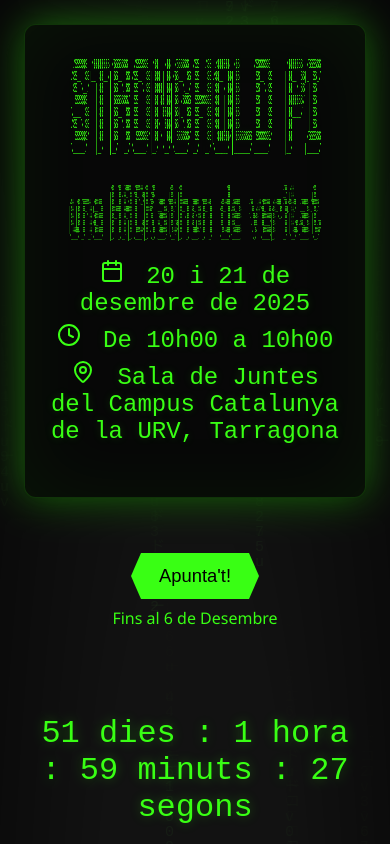
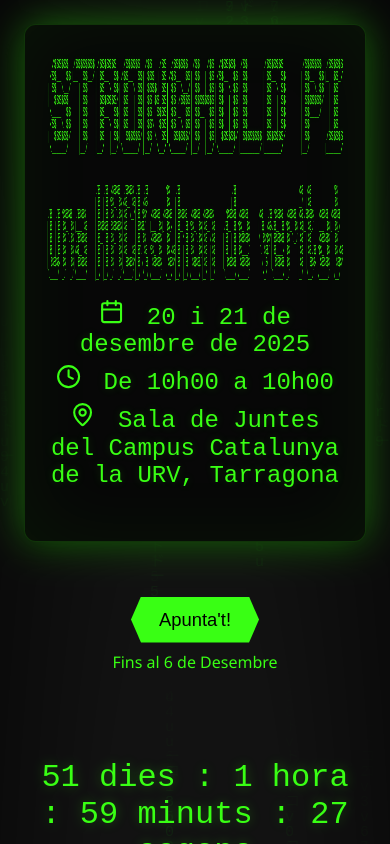
Before and after one commit to Huntterstrike/hackaton-web, a React (Create React App) app: page / in a window 390 px wide. Built offline with nearby package versions, Linux system fonts and the light colour scheme.

Commit message:
Retoques para movil

```diff
--- a/src/App.css
+++ b/src/App.css
@@ -62,19 +62,22 @@
 /* -------- Footer full‑bleed anclado al viewport (OPCIÓN A) -------- */
 .bottom-image {
   position: relative;
-  width: 100vw;                                 /* ocupa todo el viewport */
-  margin-left: calc(50% - 50vw);                /* rompe el centrado padre */
-  margin-right: calc(50% - 50vw);
+  left: 50%;
+  right: 50%;
+  margin-left: -50vw;     /* empuja hasta bordes reales del viewport */
+  margin-right: -50vw;
+  width: 100vw;           /* ajusta exactamente al viewport */
+  background: var(--panel-bg);
   z-index: 2;
   overflow: hidden;
-  background: var(--panel-bg);                  /* opcional: color de fondo */
   display: flex;
   justify-content: center;
   align-items: center;
-  padding: 0;                                   /* sin padding vertical */
+  padding-left: max(0px, env(safe-area-inset-left));
+  padding-right: max(0px, env(safe-area-inset-right));
 }
 
-/* Imagen que rellena el ancho; altura controlada */
+/* Imagen */
 .bottom-image img {
   display: block;
   width: 100%;
@@ -83,14 +86,8 @@
   object-position: center;
 }
 
-/* Espacio antes del footer si viene tras .content */
-.content + .bottom-image { margin-top: 24px; }
-
-/* Responsive */
 @media (max-width: 768px) {
-  .bottom-image img {
-    height: var(--footer-height-mobile);
-  }
+  .bottom-image img { height: var(--footer-height-mobile); }
 }
 
 /* -------- Resto de estilos -------- */
--- a/src/style/AsciiArt.css
+++ b/src/style/AsciiArt.css
@@ -1,5 +1,14 @@
 /* src/style/AsciiArt.css */
 
+:root {
+  /* Ajusta estos tokens si los usas en tu tema global */
+  --panel-bg: #0b0f0b;
+  --neon: #39FF14;
+  --panel-border-glow: 0.35;
+  --neon-glow-size: 22px;
+}
+
+/* Contenedor principal del bloque ASCII + info */
 .ascii-container {
   background-color: var(--panel-bg);
   border-radius: 12px;
@@ -13,22 +22,24 @@
     0 10px 30px rgba(0, 0, 0, 0.6),
     inset 0 0 80px rgba(57, 255, 20, 0.06);
   border: 1px solid rgba(57, 255, 20, var(--panel-border-glow));
-  margin-bottom: 55px;
+  margin: 0 auto 55px auto;
 }
 
+/* Envoltorio de cada canvas */
 .ascii-canvas-wrap {
   display: block;
   width: 100%;
-  overflow: hidden;    /* ocultamos overflow lateral porque escalamos el canvas */
-  margin: 0 auto;
-  margin-bottom: 18px; /* espacio inferior para separar cada ASCII */
+  overflow: hidden;
+  margin: 0 auto 18px auto; /* espacio inferior entre ASCII */
 }
 
-/* canvas: dibujamos el ascii en él. El JS fija el tamaño CSS inline. */
+/* El canvas donde se dibuja el ASCII */
 .ascii-canvas {
   display: block;
   pointer-events: none;
-  image-rendering: pixelated;
+  /* Para la opción A: dejamos al navegador hacer el downscale suave si hiciera falta.
+     El JS ya calcula el font-size para que no necesite escalarse demasiado. */
+  image-rendering: auto;
   -webkit-font-smoothing: antialiased;
   -moz-osx-font-smoothing: grayscale;
   margin: 0 auto;
@@ -36,6 +47,7 @@
   height: auto;
 }
 
+/* Información del evento */
 .event-info {
   max-width: 1100px;
   margin: 8px auto 30px auto;
@@ -47,18 +59,52 @@
   text-shadow: 0 0 8px rgba(57, 255, 20, 0.18);
 }
 
-@media (max-width: 500px) {
-  .event-info {
-    font-size: 1.5rem!important;
-  }
-}
-
 .event-info p {
-  margin: px 0;
+  margin: 8px 0; /* corregido: antes era 'margin: px 0;' */
 }
 
 .event-info .label {
   color: #7CFC00;
   margin-right: 8px;
   font-weight: 700;
+  display: inline-flex;
+  align-items: center;
 }
+
+.event-info .label svg {
+  width: 1.15em;
+  height: 1.15em;
+  vertical-align: -0.12em;
+}
+
+/* Ajustes responsive */
+@media (max-width: 900px) {
+  .ascii-canvas {
+    max-width: 92%;
+  }
+}
+
+@media (max-width: 600px) {
+  .ascii-canvas {
+    max-width: 100%;
+  }
+  .event-info {
+    font-size: 1.6rem;
+  }
+  .event-info .label svg {
+    width: 1.05em;
+    height: 1.05em;
+  }
+}
+
+@media (max-width: 500px) {
+  .event-info {
+    font-size: 1.5rem !important;
+  }
+}
+
+@media (max-width: 380px) {
+  .event-info {
+    font-size: 1.4rem !important;
+  }
+}
--- a/src/style/MatrixBackground.css
+++ b/src/style/MatrixBackground.css
@@ -2,8 +2,8 @@
 
 /* Valores por defecto (en caso de que no estén en App.css) */
 :root {
-  --bg-color: #070707;
-  --matrix-opacity: 0.3;
+  --bg-color: #050505;
+  --matrix-opacity: 0.55;
 }
 
 /* Aseguramos fondo oscuro consistente y altura completa */
@@ -26,9 +26,9 @@
   display: block;
 
   /* Opacidad / estilo del canvas */
-  opacity: var(--matrix-opacity, 0.3);
-  filter: blur(0.6px) contrast(0.85) saturate(0.7);
-  mix-blend-mode: normal;
+  opacity: var(--matrix-opacity, 0.55 );
+  filter: blur(0.3px) contrast(1.05) saturate(1.2) brightness(1.05);
+  mix-blend-mode: screen;
   transition: opacity 0.25s linear;
   background: transparent;
 }
```
Also changed, not shown: src/components/AsciiArt.jsx (+93 -52 lines), 1 other file (tests, documents, lock files or other folders).
